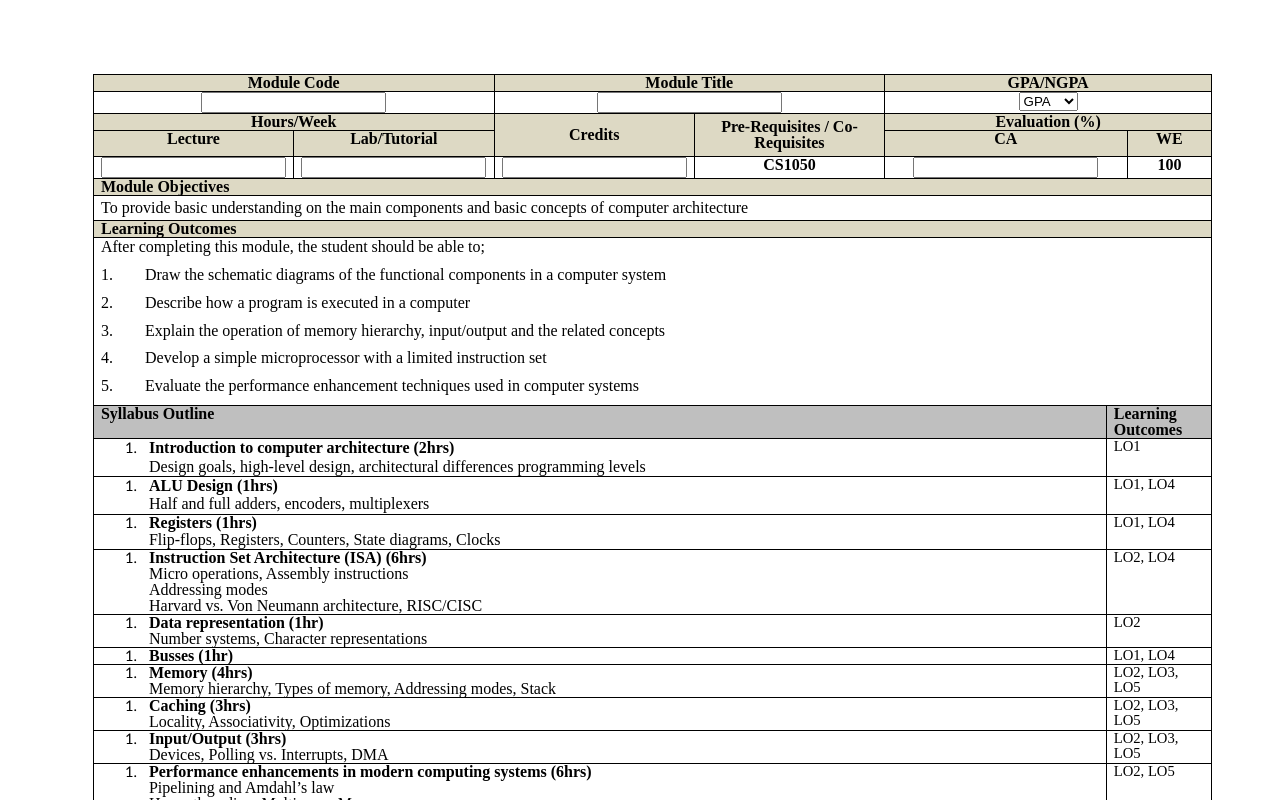
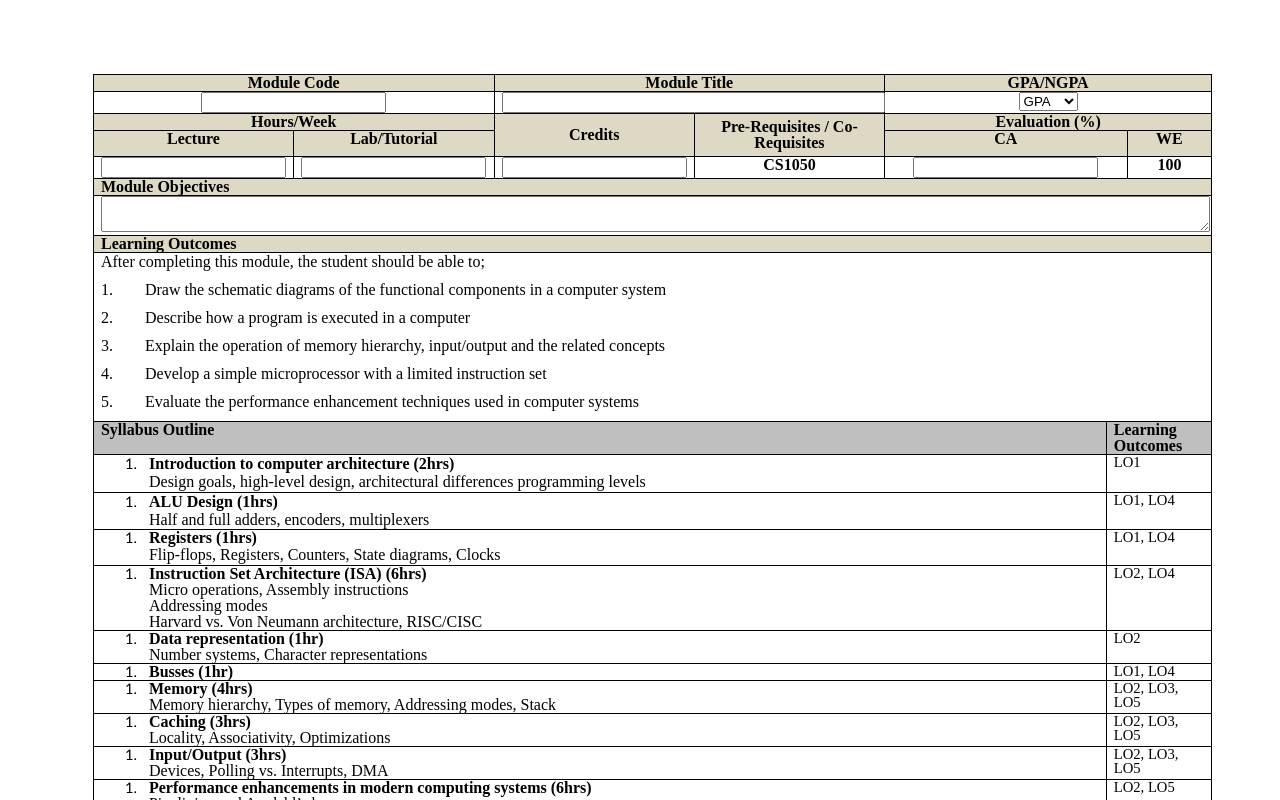
Before and after one commit to chethika10/curriculum_manager, a React (Vite) app in the folder curriculum_manager_ui/react_app/: page / in a window 1280 px wide. Shown: the top 800 px of the page. Built offline with nearby package versions, Linux system fonts and the light colour scheme.

Commit message:
Update App.jsx

```diff
--- a/curriculum_manager_ui/react_app/src/App.jsx
+++ b/curriculum_manager_ui/react_app/src/App.jsx
@@ -48,7 +48,7 @@ function App() {
             <td class="c113" colspan="10" rowspan="1">
               <p class="c13">
                 <span class="c1">
-                  <input type="text" />
+                  <input type="text" style={{width:"100%"}}/>
                 </span>
               </p>
             </td>
@@ -163,8 +163,7 @@ function App() {
             <td class="c69" colspan="23" rowspan="1">
               <p class="c40">
                 <span class="c4">
-                  To provide basic understanding on the main components and
-                  basic concepts of computer architecture
+                  <textarea type="textArea" style={{width: "100%"}} />
                 </span>
               </p>
             </td>
```
